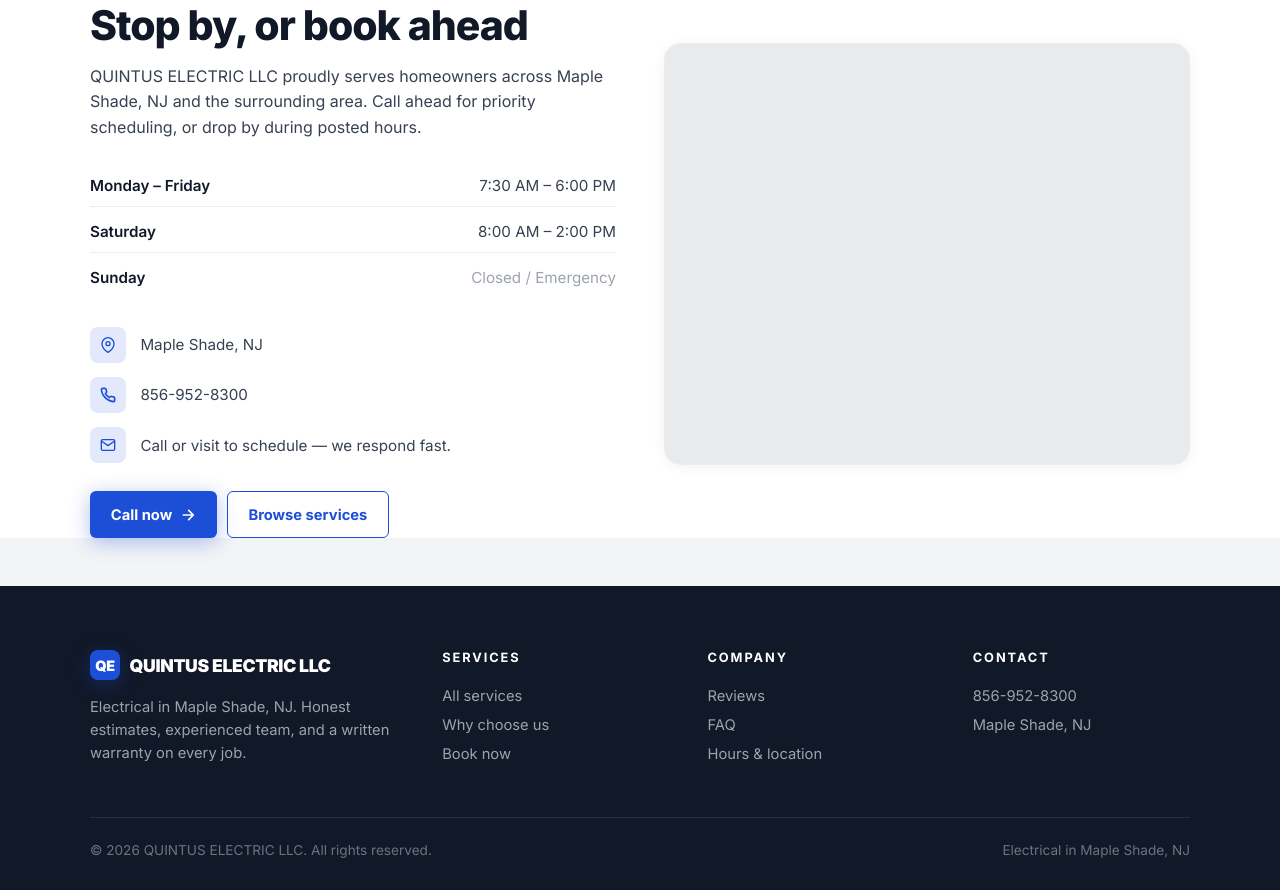
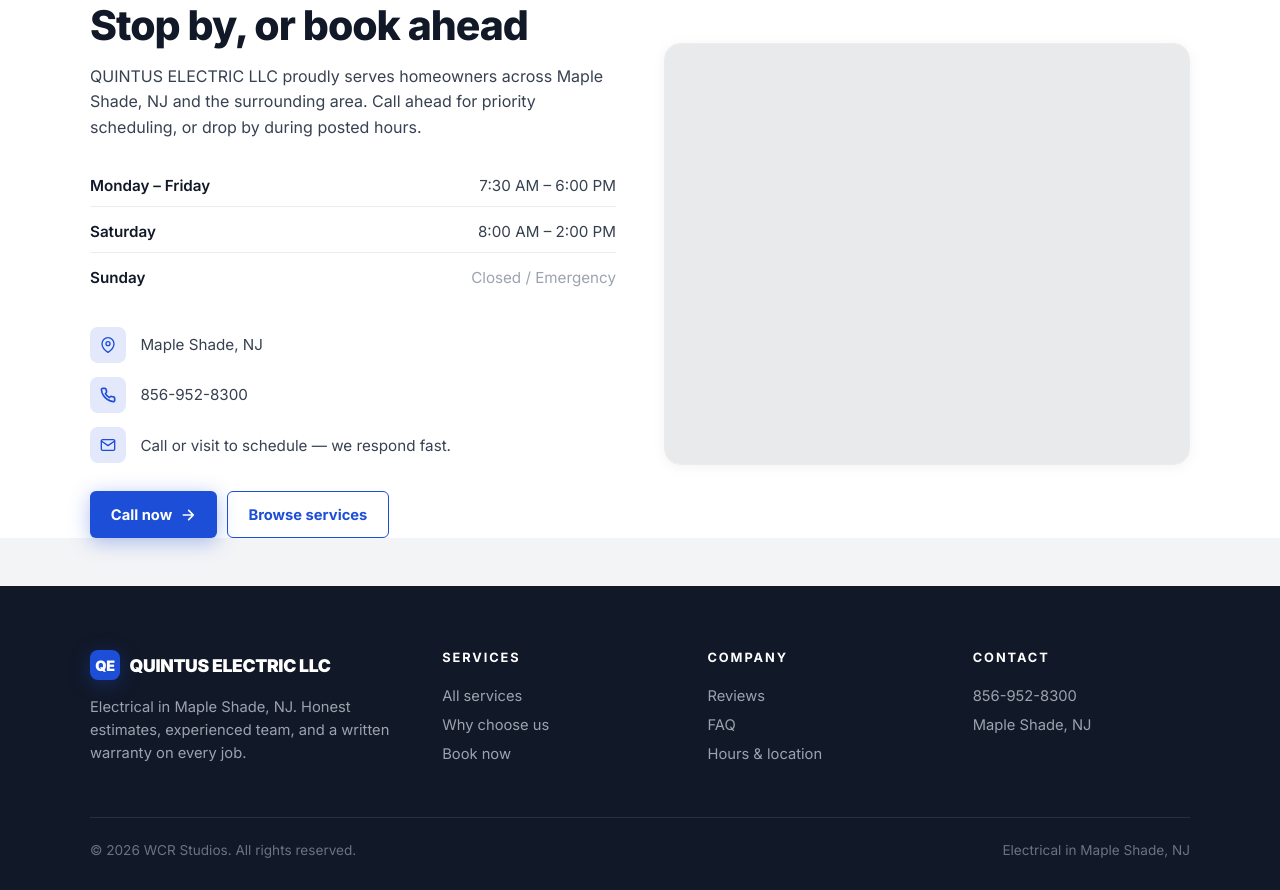
Before and after one commit to Wrenbjor/trades--quintus-electric-llc, a plain HTML site: page index.html in a window 1280 px wide. Shown: the part 4711-5601 px from the top of the page. Drawn offline with nearby package versions, Linux system fonts and the light colour scheme; no server answers.

Commit message:
Update site

```diff
--- a/index.html
+++ b/index.html
@@ -605,7 +605,7 @@
     </div>
   </div>
   <div class="foot-bottom">
-    <div>&copy; 2026 QUINTUS ELECTRIC LLC. All rights reserved.</div>
+    <div>&copy; 2026 WCR Studios. All rights reserved.</div>
     <div>Electrical in Maple Shade, NJ</div>
   </div>
 </footer>
```
